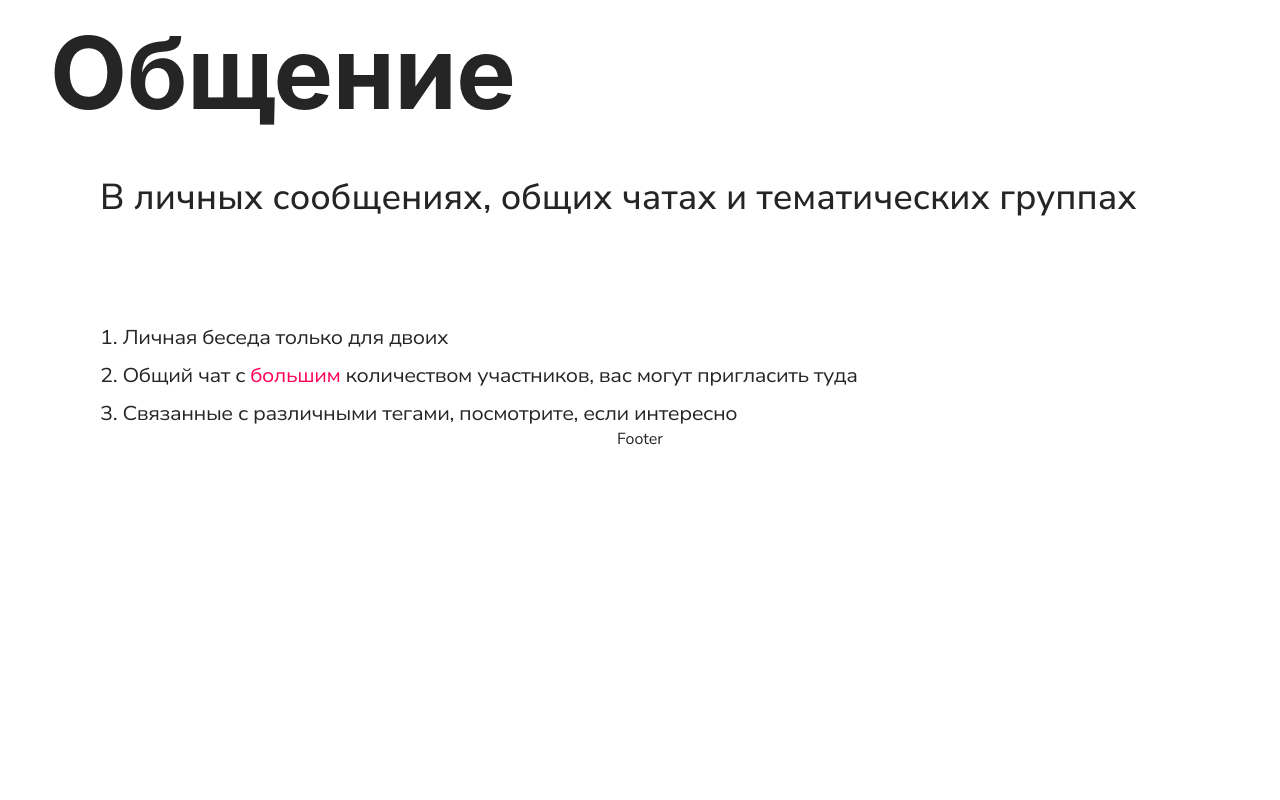
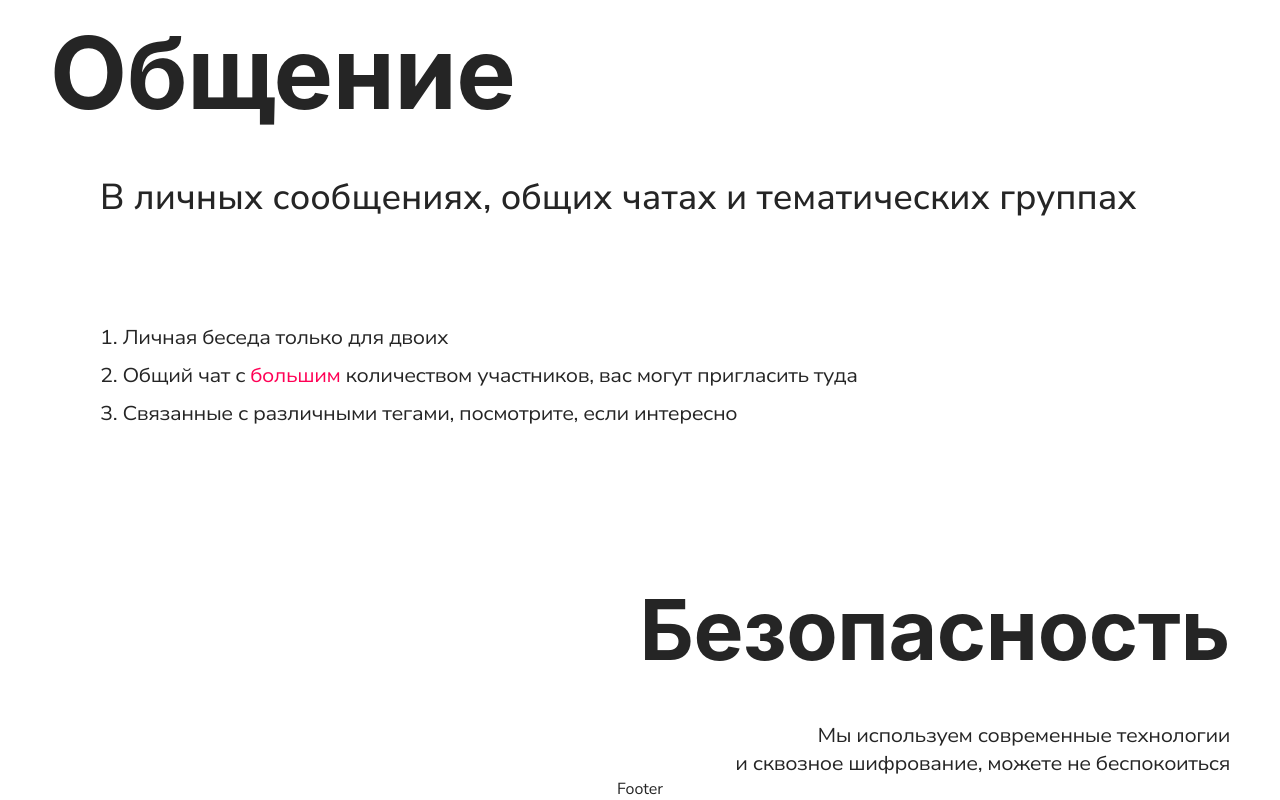
Before and after one commit to Yumie-Ultimate/landing, a Next.js app: page / in a window 1280 px wide. Shown: the part 2466-3266 px from the top of the page. Before the commit the page ends 2916 px from the top, so only its background shows below. Built offline with nearby package versions, Linux system fonts and the light colour scheme; a web font is replaced by a local one.

Commit message:
feat: backup solutions

```diff
--- a/src/widgets/solutions/ui/index.tsx
+++ b/src/widgets/solutions/ui/index.tsx
@@ -137,6 +137,13 @@ const Solutions = () => {
                             </ol>
                         </div>
                     </div>
+                    <div className={styles.security}>
+                        <h2 className={cn(styles.heading, styles.small)}>Безопасность</h2>
+                        <p className={styles.description}>
+                            Мы используем современные технологии <br /> и сквозное шифрование,
+                            можете не беспокоиться
+                        </p>
+                    </div>
                 </div>
             </Container>
         </div>
--- a/src/widgets/solutions/ui/styles.module.scss
+++ b/src/widgets/solutions/ui/styles.module.scss
@@ -32,6 +32,10 @@
 
 .search-meta {
   @include column(1.5rem);
+
+  @media (min-width: 992px) {
+    overflow: auto;
+  }
 }
 
 .meta-description {
@@ -45,11 +49,10 @@
 .points {
   @include row(1.25rem);
 
-  overflow: hidden;
+  flex-wrap: wrap;
 
   @media (min-width: 768px) {
     flex-wrap: wrap;
-    overflow: auto;
   }
 
   @media (min-width: 992px) {
@@ -76,8 +79,9 @@
   width: min(100%, 30.5rem);
 }
 
+.security,
 .communication {
-  @include column(2.5rem);
+  @include column(2.25rem);
 
   @media (min-width: 992px) {
     gap: 3.125rem;
@@ -87,6 +91,26 @@
 .medium {
   @media (min-width: 1200px) {
     font-size: 6.25rem;
+  }
+}
+
+.small {
+  font-size: 2.5rem;
+
+  @media (min-width: 350px) {
+    font-size: 2.75rem;
+  }
+
+  @media (min-width: 420px) {
+    font-size: 3.25rem;
+  }
+
+  @media (min-width: 576px) {
+    font-size: 3.5rem;
+  }
+
+  @media (min-width: 1200px) {
+    font-size: 5.25rem;
   }
 }
 
@@ -114,3 +138,12 @@
 .item {
   @include text-20;
 }
+
+.security {
+  align-items: flex-end;
+  width: 100%;
+
+  & .description {
+    text-align: end;
+  }
+}
```
